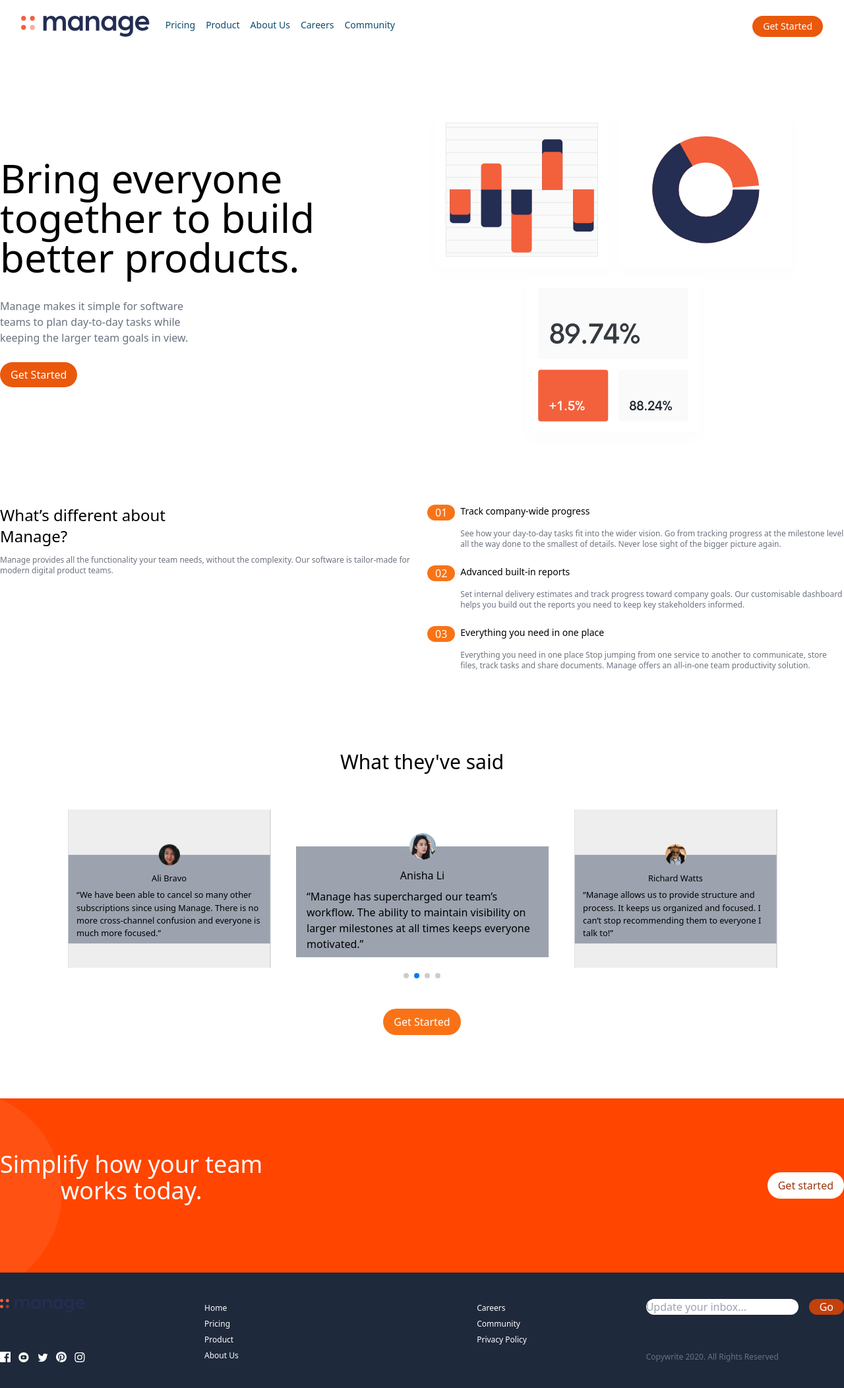
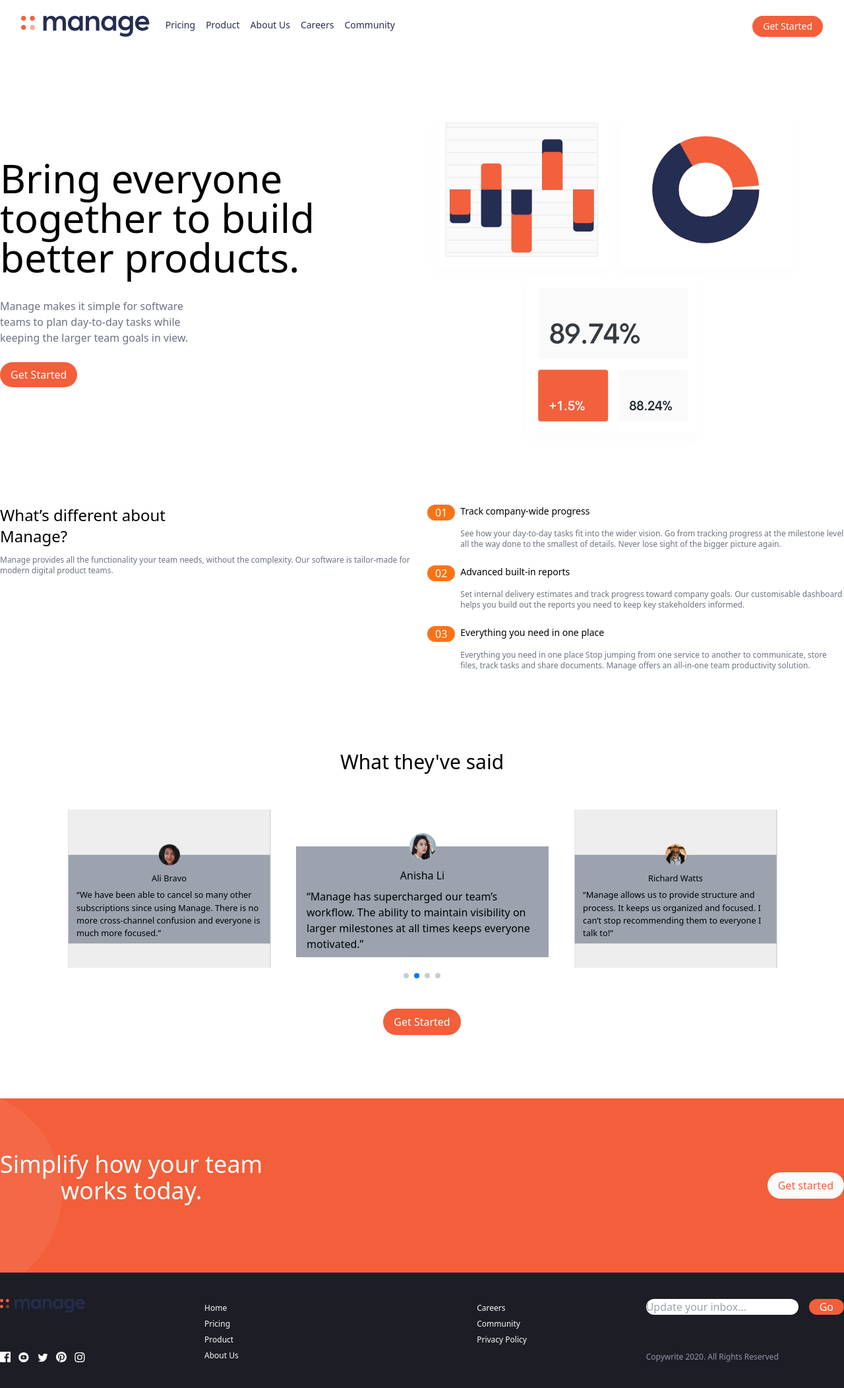
Before and after one commit to tsxepo-web/manage-landing-page, an Angular app: page / in a window 1280 px wide. Shown: the whole page at 66% size. Built offline with nearby package versions, Linux system fonts and the light colour scheme.

Commit message:
Updated colors

```diff
--- a/src/app/Components/call-to-action/call-to-action.component.css
+++ b/src/app/Components/call-to-action/call-to-action.component.css
@@ -1,6 +1,5 @@
 .cta {
   background: url(../../../assets/images/bg-simplify-section-mobile.svg);
   background-repeat: no-repeat;
-  background-color: orangered;
-  min-height: 200px;
+  background-color: hsl(12, 88%, 59%);
 }
--- a/src/app/Components/call-to-action/call-to-action.component.html
+++ b/src/app/Components/call-to-action/call-to-action.component.html
@@ -7,7 +7,7 @@
       works today.
     </h2>
     <a
-      class="block mx-auto px-4 py-2 bg-white rounded-full text-orange-800 sm:mx-0"
+      class="block mx-auto px-4 py-2 bg-veryLightGray rounded-full text-brightRed hover:text-orange-400 sm:mx-0"
       href="./"
       >Get started</a
     >
--- a/src/app/Components/carousel/carousel.component.html
+++ b/src/app/Components/carousel/carousel.component.html
@@ -67,7 +67,9 @@
     <div class="swiper-pagination"></div>
   </div>
   <div class="flex justify-center">
-    <button class="bg-orange-500 px-4 py-2 rounded-3xl mt-8 text-white">
+    <button
+      class="bg-brightRed px-4 py-2 rounded-3xl mt-8 text-white hover:bg-brightRedHover"
+    >
       Get Started
     </button>
   </div>
--- a/src/app/Components/footer/footer.component.html
+++ b/src/app/Components/footer/footer.component.html
@@ -1,4 +1,4 @@
-<footer class="bg-slate-800 py-10">
+<footer class="bg-veryDarkBlue py-10">
   <div
     class="flex flex-col container mx-auto w-4/5 sm:flex-row sm:justify-between sm:w-full"
   >
@@ -11,31 +11,31 @@
       >
         <a class="" href="./"
           ><img
-            class="hover:bg-orange-700 w-4"
+            class="w-4 hover:bg-brightRed"
             src="../../../assets/images/icon-facebook.svg"
             alt=""
         /></a>
         <a class="" href="./"
           ><img
-            class="hover:bg-orange-700 w-4"
+            class="w-4 hover:bg-brightRed"
             src="../../../assets/images/icon-youtube.svg"
             alt=""
         /></a>
         <a class="" href="./"
           ><img
-            class="hover:bg-orange-700 w-4"
+            class="w-4 hover:bg-brightRed"
             src="../../../assets/images/icon-twitter.svg"
             alt=""
         /></a>
         <a class="" href="./"
           ><img
-            class="hover:bg-orange-700 w-4"
+            class="w-4 hover:bg-brightRed"
             src="../../../assets/images/icon-pinterest.svg"
             alt=""
         /></a>
         <a class="" href="./"
           ><img
-            class="hover:bg-orange-700 w-4"
+            class="w-4 hover:bg-brightRed"
             src="../../../assets/images/icon-instagram.svg"
             alt=""
         /></a>
@@ -47,37 +47,39 @@
     >
       <ul class="">
         <li>
-          <a class="text-white hover:text-orange-700 text-xs" href="./">Home</a>
+          <a class="text-veryLightGray text-xs hover:text-brightRed" href="./"
+            >Home</a
+          >
         </li>
         <li>
-          <a class="text-white hover:text-orange-700 text-xs" href="./"
+          <a class="text-veryLightGray text-xs hover:text-brightRed" href="./"
             >Pricing</a
           >
         </li>
         <li>
-          <a class="text-white hover:text-orange-700 text-xs" href="./"
+          <a class="text-veryLightGray text-xs hover:text-brightRed" href="./"
             >Product</a
           >
         </li>
         <li>
-          <a class="text-white hover:text-orange-700 text-xs" href="./"
+          <a class="text-veryLightGray text-xs hover:text-brightRed" href="./"
             >About Us</a
           >
         </li>
       </ul>
       <ul>
         <li>
-          <a class="text-white hover:text-orange-700 text-xs" href="./"
+          <a class="text-veryLightGray text-xs hover:text-brightRed" href="./"
             >Careers</a
           >
         </li>
         <li>
-          <a class="text-white hover:text-orange-700 text-xs" href="./"
+          <a class="text-veryLightGray text-xs hover:text-brightRed" href="./"
             >Community</a
           >
         </li>
         <li>
-          <a class="text-white hover:text-orange-700 text-xs" href="./"
+          <a class="text-veryLightGray text-xs hover:text-brightRed" href="./"
             >Privacy Policy</a
           >
         </li>
@@ -88,21 +90,25 @@
       <div class="" [formGroup]="profileForm">
         <div class="flex">
           <input
-            class="rounded-full mr-4 text-orange-700"
+            class="rounded-full mr-4 text-brightRed"
             type="email"
             placeholder="Update your inbox..."
             formControlName="email"
           />
-          <button class="bg-orange-700 text-white px-4 rounded-full">Go</button>
+          <button
+            class="text-white px-4 rounded-full bg-brightRed hover:bg-brightRedHover"
+          >
+            Go
+          </button>
         </div>
-        <p class="text-orange-700" *ngIf="profileForm.get('email')?.errors">
+        <p class="text-brightRed" *ngIf="profileForm.get('email')?.errors">
           please enter a valid email
         </p>
       </div>
       <div
         class="relative top-64 left-1/2 transform -translate-x-1/2 -translate-y-1/2 sm:static sm:translate-x-0 sm:translate-y-0 sm:flex sm:h-full sm:items-end"
       >
-        <p class="text-center text-gray-500 text-xs">
+        <p class="text-center text-darkGrayishBlue text-xs">
           Copywrite 2020. All Rights Reserved
         </p>
       </div>
--- a/src/app/Components/header/header.component.html
+++ b/src/app/Components/header/header.component.html
@@ -7,25 +7,25 @@
 
       <div class="hidden sm:ml-6 sm:block">
         <div class="flex mt-1 space-x-4">
-          <a href="./" class="text-sky-900 text-sm hover:text-slate-300"
+          <a href="./" class="text-sm text-darkBlue hover:text-darkBlueHover"
             >Pricing</a
           >
-          <a href="./" class="text-sky-900 text-sm hover:text-slate-300"
+          <a href="./" class="text-sm text-darkBlue hover:text-darkBlueHover"
             >Product</a
           >
-          <a href="./" class="text-sky-900 text-sm hover:text-slate-300"
+          <a href="./" class="text-sm text-darkBlue hover:text-darkBlueHover"
             >About Us</a
           >
-          <a href="./" class="text-sky-900 text-sm hover:text-slate-300"
+          <a href="./" class="text-sm text-darkBlue hover:text-darkBlueHover"
             >Careers</a
           >
-          <a href="./" class="text-sky-900 text-sm hover:text-slate-300"
+          <a href="./" class="text-sm text-darkBlue hover:text-darkBlueHover"
             >Community</a
           >
         </div>
       </div>
       <button
-        class="ml-auto bg-orange-600 text-sm rounded-full hidden sm:block text-white hover:bg-orange-500 px-4"
+        class="ml-auto text-sm rounded-full bg-brightRed hover:bg-brightRedHover hidden text-white px-4 sm:block"
         href="./"
       >
         Get Started
--- a/src/app/Components/hero-section/hero-section.component.html
+++ b/src/app/Components/hero-section/hero-section.component.html
@@ -10,7 +10,9 @@
         Manage makes it simple for software teams to plan day-to-day tasks while
         keeping the larger team goals in view.
       </p>
-      <a href="./" class="bg-orange-600 px-4 py-2 rounded-full text-white"
+      <a
+        href="./"
+        class="bg-brightRed hover:bg-brightRedHover px-4 py-2 rounded-full text-white"
         >Get Started</a
       >
     </div>
--- a/src/app/Components/main/main.component.html
+++ b/src/app/Components/main/main.component.html
@@ -19,7 +19,7 @@
         >
         <div class="mb-6 sm:pl-2">
           <h2
-            class="bg-slate-600 h-6 ml-3 mb-3 pl-10 text-sm sm:bg-white sm:ml-0 sm:pl-0"
+            class="bg-veryPaleRed h-6 ml-3 mb-3 pl-10 text-sm sm:bg-white sm:ml-0 sm:pl-0"
           >
             Track company-wide progress
           </h2>
@@ -37,7 +37,7 @@
         >
         <div class="mb-6 sm:pl-2">
           <h2
-            class="bg-slate-600 h-6 ml-3 mb-3 pl-10 text-sm sm:bg-white sm:ml-0 sm:pl-0"
+            class="bg-veryPaleRed h-6 ml-3 mb-3 pl-10 text-sm sm:bg-white sm:ml-0 sm:pl-0"
           >
             Advanced built-in reports
           </h2>
@@ -55,7 +55,7 @@
         >
         <div class="mb-6 sm:pl-2">
           <h2
-            class="bg-slate-600 h-6 ml-3 mb-3 pl-10 text-sm sm:bg-white sm:ml-0 sm:pl-0"
+            class="bg-veryPaleRed h-6 ml-3 mb-3 pl-10 text-sm sm:bg-white sm:ml-0 sm:pl-0"
           >
             Everything you need in one place
           </h2>
--- a/tailwind.config.js
+++ b/tailwind.config.js
@@ -1,8 +1,19 @@
 /** @type {import('tailwindcss').Config} */
 module.exports = {
-  content: ["./src/**/*.{html,ts}",],
+  content: ["./src/**/*.{html,ts}"],
   theme: {
-    extend: {},
+    extend: {
+      colors: {
+        brightRed: "hsl(12, 88%, 59%)",
+        brightRedHover: "hsl(12, 88%, 70%)",
+        darkBlue: "hsl(228, 39%, 23%)",
+        darkBlueHover: "hsl(228, 39%, 60%)",
+        darkGrayishBlue: "hsl(227, 12%, 61%)",
+        veryDarkBlue: "hsl(233, 12%, 13%)",
+        veryPaleRed: "hsl(13, 100%, 96%)",
+        veryLightGray: "hsl(0, 0%, 98%)",
+      },
+    },
   },
   plugins: [],
-}
+};
```
